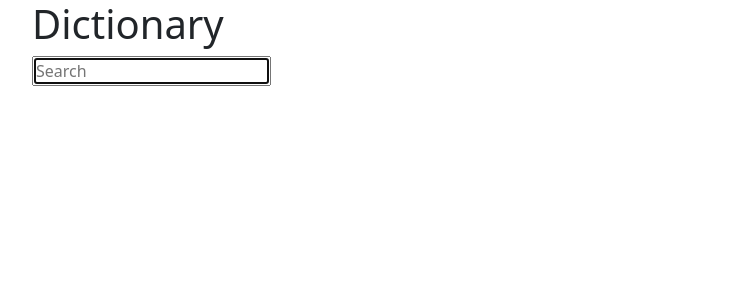
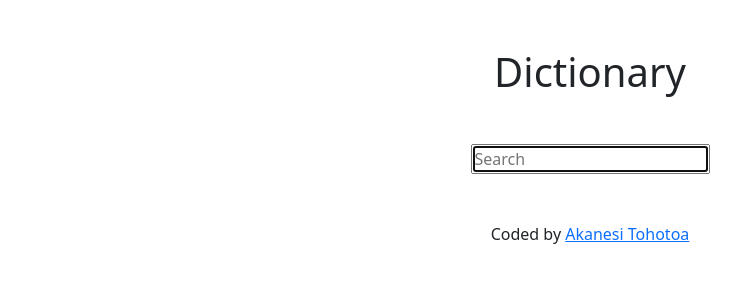
Before and after one commit to Talilotu/react-dictionary-project, a React (Create React App) app: page / in a window 1280 px wide. Shown: the top 300 px of the page, without its empty margins (50-791 px from the left). Built offline with nearby package versions, Linux system fonts and the light colour scheme.

Commit message:
Added footer

```diff
--- a/src/App.js
+++ b/src/App.js
@@ -4,11 +4,17 @@ import "./App.css";
 
 function App() {
   return (
-    <div className="App">
+    <div className="App text-center mt-5">
       <header className="App-header">
         <h1>Dictionary</h1>
       </header>
       <Dictionary />
+      <footer className="mt-5">
+        Coded by{" "}
+        <a href="https://shiny-pie-937396.netlify.app/" target="_blank">
+          Akanesi Tohotoa
+        </a>
+      </footer>
     </div>
   );
 }
--- a/src/Results.js
+++ b/src/Results.js
@@ -4,7 +4,7 @@ import Meaning from "./Meaning";
 export default function Results(props) {
   if (props.results) {
     return (
-      <div className="Results">
+      <div className="Results mt-5">
         <h1>{props.results.word}</h1>
         {props.results.meanings.map(function (meaning, index) {
           return (
--- a/src/dictionary.js
+++ b/src/dictionary.js
@@ -26,7 +26,7 @@ export default function Dictonary() {
   }
 
   return (
-    <div className="Dictionary">
+    <div className="Dictionary mt-5">
       <form onSubmit={search}>
         <input
           type="search"
```
